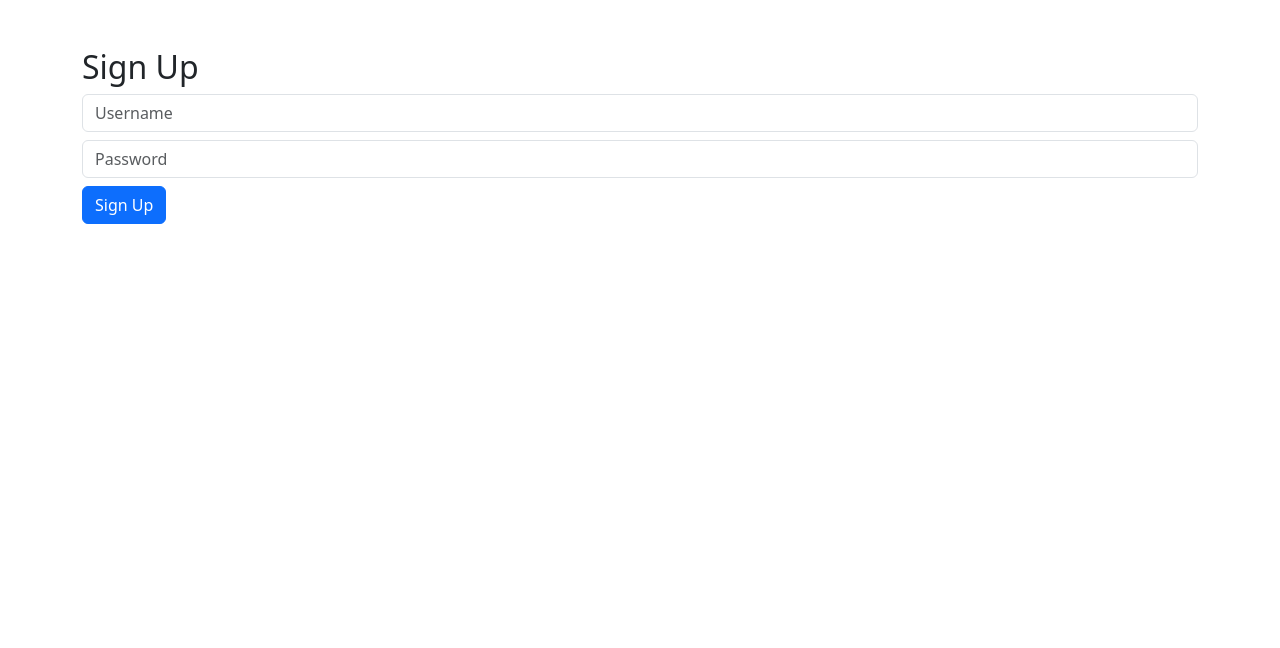
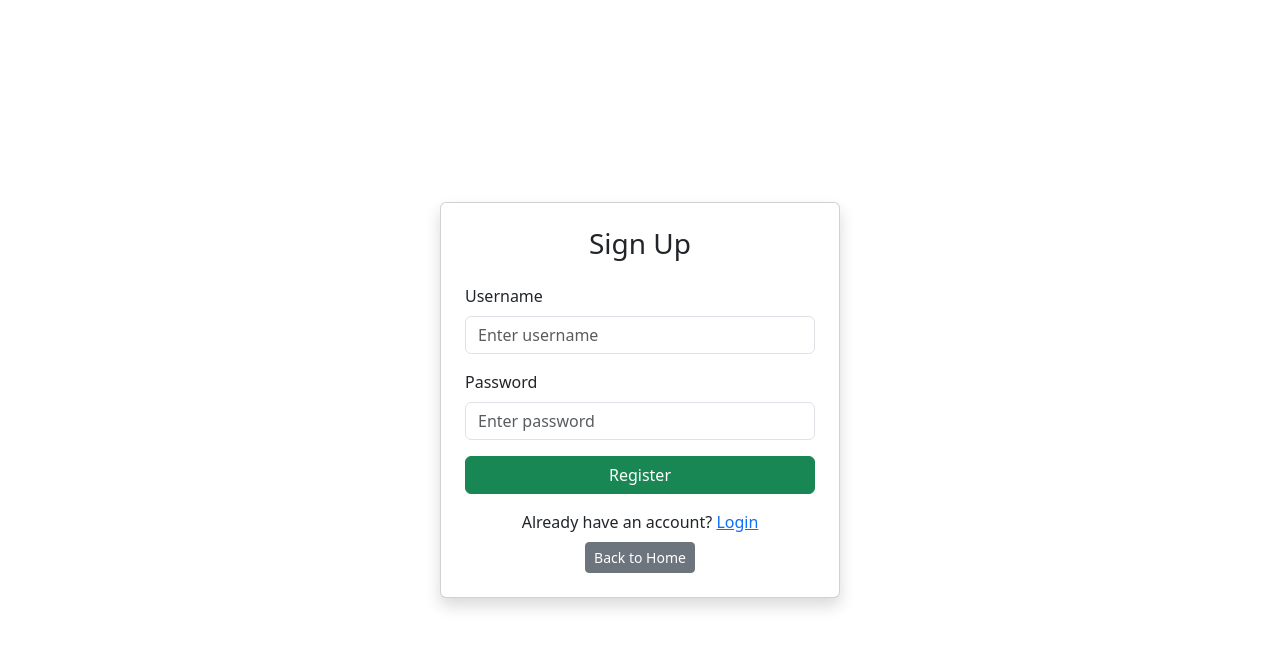
Before and after one commit to Arshad9633/SpringbootSystem, a React (Create React App) app in the folder book-management-frontend/: page /signup in a window 1280 px wide. Shown: the top 648 px of the page. Built offline with nearby package versions, Linux system fonts and the light colour scheme.

Commit message:
Added AdminPanel backend and Forntend

```diff
--- a/book-management-frontend/src/pages/auth/SignIn.jsx
+++ b/book-management-frontend/src/pages/auth/SignIn.jsx
@@ -1,7 +1,8 @@
 import React, { useState } from "react";
 import axios from "axios";
+import { Link } from "react-router-dom";
 
-export default function SignIn() {
+const SignIn = () => {
   const [user, setUser] = useState({ username: "", password: "" });
 
   const handleChange = (e) => setUser({ ...user, [e.target.name]: e.target.value });
@@ -10,20 +11,51 @@ export default function SignIn() {
     e.preventDefault();
     try {
       const response = await axios.post("http://localhost:8080/api/auth/signin", user);
-      alert(response.data);
+      alert("Login successful: " + response.data);
     } catch (error) {
       alert("Login failed!");
     }
   };
 
   return (
-    <div className="container mt-5">
-      <h2>Sign In</h2>
-      <form onSubmit={handleSubmit}>
-        <input name="username" placeholder="Username" onChange={handleChange} className="form-control mb-2" />
-        <input type="password" name="password" placeholder="Password" onChange={handleChange} className="form-control mb-2" />
-        <button className="btn btn-success">Sign In</button>
-      </form>
+    <div className="container d-flex align-items-center justify-content-center" style={{ height: '100vh' }}>
+      <div className="card shadow p-4" style={{ width: '100%', maxWidth: '400px' }}>
+        <h3 className="text-center mb-4">Sign In</h3>
+        <form onSubmit={handleSubmit}>
+          <div className="mb-3">
+            <label htmlFor="username" className="form-label">Username</label>
+            <input
+              type="text"
+              name="username"
+              className="form-control"
+              value={user.username}
+              onChange={handleChange}
+              required
+            />
+          </div>
+          <div className="mb-3">
+            <label htmlFor="password" className="form-label">Password</label>
+            <input
+              type="password"
+              name="password"
+              className="form-control"
+              value={user.password}
+              onChange={handleChange}
+              required
+            />
+          </div>
+          <button type="submit" className="btn btn-primary w-100">Login</button>
+        </form>
+        <div className="text-center mt-3">
+          <span>Don't have an account? </span>
+          <Link to="/signup">Register</Link>
+        </div>
+        <div className="text-center mt-2">
+          <Link to="/" className="btn btn-secondary btn-sm">Back to Home</Link>
+        </div>
+      </div>
     </div>
   );
-}
+};
+
+export default SignIn;
--- a/book-management-frontend/src/pages/auth/SignUp.jsx
+++ b/book-management-frontend/src/pages/auth/SignUp.jsx
@@ -1,29 +1,80 @@
 import React, { useState } from "react";
 import axios from "axios";
+import { Link, useNavigate } from "react-router-dom";
 
 export default function SignUp() {
   const [user, setUser] = useState({ username: "", password: "" });
+  const navigate = useNavigate();
 
-  const handleChange = (e) => setUser({ ...user, [e.target.name]: e.target.value });
+  const handleChange = (e) =>
+    setUser({ ...user, [e.target.name]: e.target.value });
 
   const handleSubmit = async (e) => {
     e.preventDefault();
     try {
       await axios.post("http://localhost:8080/api/auth/signup", user);
       alert("User registered successfully!");
+      navigate("/signin");
     } catch (error) {
       alert("Sign-up failed!");
     }
   };
 
   return (
-    <div className="container mt-5">
-      <h2>Sign Up</h2>
-      <form onSubmit={handleSubmit}>
-        <input name="username" placeholder="Username" onChange={handleChange} className="form-control mb-2" />
-        <input type="password" name="password" placeholder="Password" onChange={handleChange} className="form-control mb-2" />
-        <button className="btn btn-primary">Sign Up</button>
-      </form>
+    <div
+      className="container d-flex align-items-center justify-content-center"
+      style={{ height: "100vh" }}
+    >
+      <div className="card shadow p-4" style={{ width: "100%", maxWidth: "400px" }}>
+        <h3 className="text-center mb-4">Sign Up</h3>
+        <form onSubmit={handleSubmit}>
+          <div className="mb-3">
+            <label htmlFor="username" className="form-label">
+              Username
+            </label>
+            <input
+              name="username"
+              id="username"
+              placeholder="Enter username"
+              value={user.username}
+              onChange={handleChange}
+              className="form-control"
+              required
+            />
+          </div>
+
+          <div className="mb-3">
+            <label htmlFor="password" className="form-label">
+              Password
+            </label>
+            <input
+              type="password"
+              name="password"
+              id="password"
+              placeholder="Enter password"
+              value={user.password}
+              onChange={handleChange}
+              className="form-control"
+              required
+            />
+          </div>
+
+          <button type="submit" className="btn btn-success w-100">
+            Register
+          </button>
+        </form>
+
+        <div className="text-center mt-3">
+          <span>Already have an account? </span>
+          <Link to="/signin">Login</Link>
+        </div>
+
+        <div className="text-center mt-2">
+          <Link to="/" className="btn btn-secondary btn-sm">
+            Back to Home
+          </Link>
+        </div>
+      </div>
     </div>
   );
 }
```
Also changed, not shown: book-management-frontend/src/pages/admin/AdminPanel.jsx (added, +51 -0 lines), 2 other files (tests, documents, lock files or other folders).
